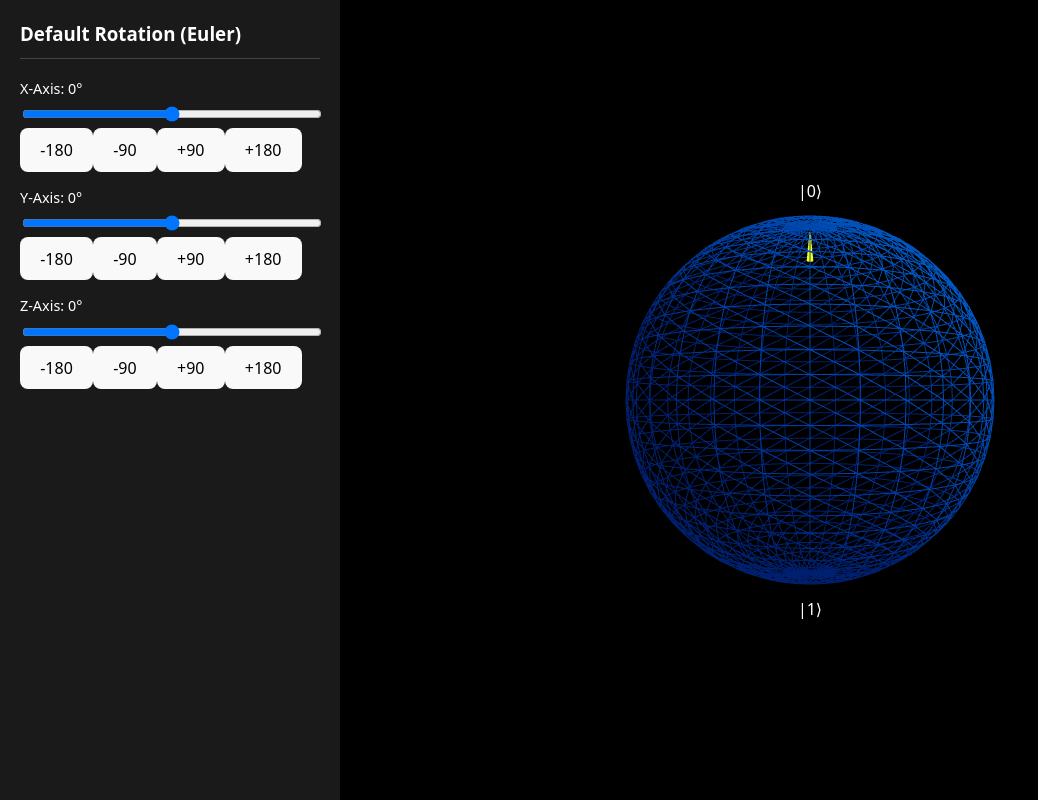
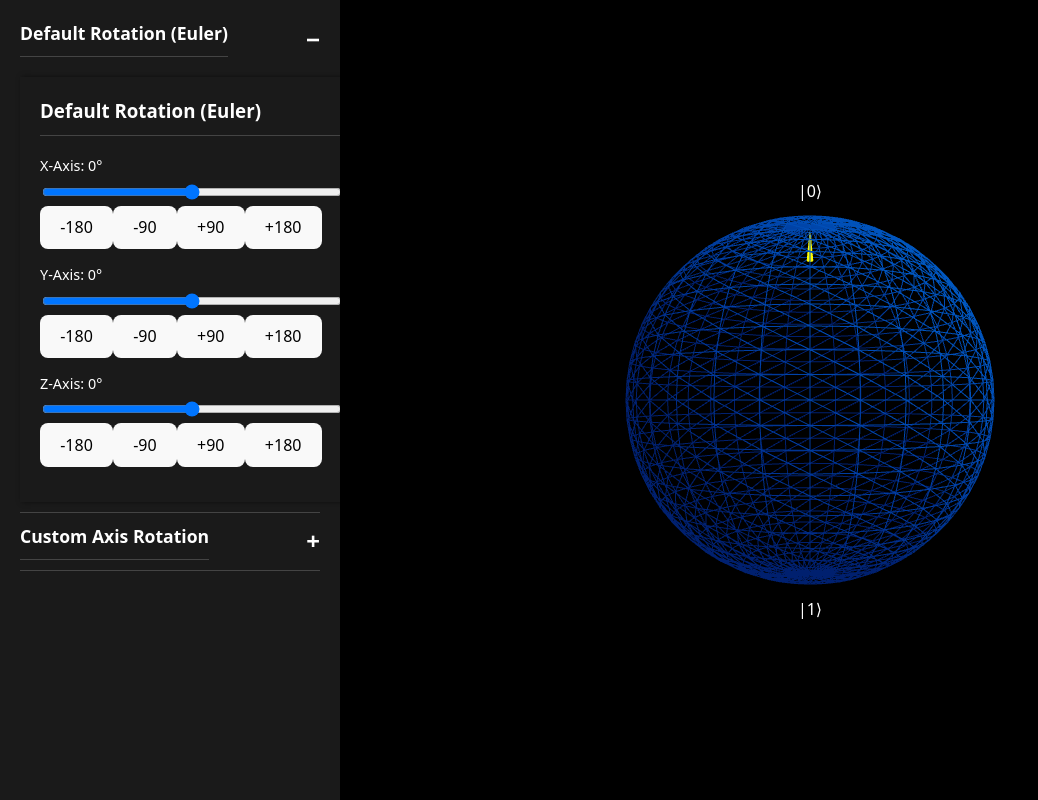
Before and after one commit to Andrew-Trautzsch/BlochSphereAR-Webapp, a React (Vite) app: page / in a window 1280 px wide. Shown: the whole page, without its empty margins (0-1038 px from the left). Built offline with nearby package versions, Linux system fonts and the light colour scheme.

Commit message:
added multiple side menus

```diff
--- a/src/App.css
+++ b/src/App.css
@@ -55,3 +55,30 @@ html, body, #root {
   height: 100%;
   position: relative;
 }
+
+.accordion-menu {
+  margin-bottom: 10px;
+  border-bottom: 1px solid #444;
+}
+
+.accordion-header {
+  display: flex;
+  justify-content: space-between;
+  align-items: center;
+  cursor: pointer;
+  padding-bottom: 10px; /* Use padding instead of margin on h3 */
+}
+
+.accordion-header h3 {
+  margin: 0; /* Remove default margin */
+  font-size: 1.1em;
+}
+
+.accordion-header span {
+  font-size: 1.5em; /* Make + / - symbols larger */
+  font-weight: bold;
+}
+
+.accordion-content {
+  padding: 10px 0;
+}
--- /dev/null
+++ b/src/components/AccordionMenu.jsx
@@ -0,0 +1,17 @@
+import React from 'react';
+
+export default function AccordionMenu({ title, children, isOpen, setIsOpen }) {
+  return (
+    <div className="accordion-menu">
+      <div className="accordion-header" onClick={setIsOpen}>
+        <h3>{title}</h3>
+        <span>{isOpen ? '−' : '+'}</span>
+      </div>
+      {isOpen && (
+        <div className="accordion-content">
+          {children}
+        </div>
+      )}
+    </div>
+  );
+}
--- /dev/null
+++ b/src/components/CustomRotationMenu.jsx
@@ -0,0 +1,30 @@
+import React from 'react';
+
+// Make sure "export default" is here
+export default function CustomRotationMenu({ rotation, setRotation }) {
+  // TODO: Add state and handlers for custom axis rotation
+
+  return (
+    <div className="custom-rotation-menu">
+      <p>Controls for custom axis rotation will go here.</p>
+      {/* Example:
+      <div className="input-group">
+        <label>Axis X:</label>
+        <input type="number" step="0.1" />
+      </div>
+      <div className="input-group">
+        <label>Axis Y:</label>
+        <input type="number" step="0.1" />
+      </div>
+      <div className="input-group">
+        <label>Axis Z:</label>
+        <input type="number" step="0.1" />
+      </div>
+      <div className="slider-group">
+        <label>Angle:</label>
+        <input type="range" min="-180" max="180" step="1" />
+      </div>
+      */}
+    </div>
+  );
+}
--- /dev/null
+++ b/src/components/DefaultRotationMenu.jsx
@@ -0,0 +1,101 @@
+import React from 'react';
+
+// Helper to convert degrees to radians
+const degToRad = (deg) => (deg * Math.PI) / 180;
+
+// Helper to wrap angles between -180 and 180
+const wrapAngle = (angle) => {
+  return (angle + 180) % 360 - 180;
+}
+
+export default function SideMenu({ rotation, setRotation }) {
+  // We manage state in radians, but sliders are more intuitive in degrees
+  const rotDeg = {
+    x: (rotation[0] * 180) / Math.PI,
+    y: (rotation[1] * 180) / Math.PI,
+    z: (rotation[2] * 180) / Math.PI,
+  };
+
+  // Handle changes from any slider
+  const handleRotationChange = (axis, value) => {
+    const newRotDeg = { ...rotDeg };
+    newRotDeg[axis] = parseFloat(value); // Update the degree value for the correct axis
+
+    // Set the state in radians for THREE.js
+    setRotation([
+      degToRad(newRotDeg.x),
+      degToRad(newRotDeg.y),
+      degToRad(newRotDeg.z),
+    ]);
+  };
+
+  // Handle preset button clicks
+  const handlePresetChange = (axis, angleToAdd) => {
+    const currentAngle = rotDeg[axis];
+    const newAngle = wrapAngle(currentAngle + angleToAdd);
+    handleRotationChange(axis, newAngle);
+  };
+
+  return (
+    <div className="side-menu">
+      <h3>Default Rotation (Euler)</h3>
+
+      {/* --- X-AXIS --- */}
+      <div className="slider-group">
+        <label>X-Axis: {rotDeg.x.toFixed(0)}°</label>
+        <input
+          type="range"
+          min="-180"
+          max="180"
+          step="1"
+          value={rotDeg.x}
+          onChange={(e) => handleRotationChange('x', e.target.value)}
+        />
+        <div className="preset-buttons">
+          <button onClick={() => handlePresetChange('x', -180)}>-180</button>
+          <button onClick={() => handlePresetChange('x', -90)}>-90</button>
+          <button onClick={() => handlePresetChange('x', 90)}>+90</button>
+          <button onClick={() => handlePresetChange('x', 180)}>+180</button>
+        </div>
+      </div>
+
+      {/* --- Y-AXIS --- */}
+      <div className="slider-group">
+        <label>Y-Axis: {rotDeg.y.toFixed(0)}°</label>
+        <input
+          type="range"
+          min="-180"
+          max="180"
+          step="1"
+          value={rotDeg.y}
+          onChange={(e) => handleRotationChange('y', e.target.value)}
+        />
+        <div className="preset-buttons">
+          <button onClick={() => handlePresetChange('y', -180)}>-180</button>
+          <button onClick={() => handlePresetChange('y', -90)}>-90</button>
+          <button onClick={() => handlePresetChange('y', 90)}>+90</button>
+          <button onClick={() => handlePresetChange('y', 180)}>+180</button>
+        </div>
+      </div>
+
+      {/* --- Z-AXIS --- */}
+      <div className="slider-group">
+        <label>Z-Axis: {rotDeg.z.toFixed(0)}°</label>
+        <input
+          type="range"
+          min="-180"
+          max="180"
+          step="1"
+          value={rotDeg.z}
+          onChange={(e) => handleRotationChange('z', e.target.value)}
+        />
+        <div className="preset-buttons">
+          <button onClick={() => handlePresetChange('z', -180)}>-180</button>
+          <button onClick={() => handlePresetChange('z', -90)}>-90</button>
+          <button onClick={() => handlePresetChange('z', 90)}>+90</button>
+          <button onClick={() => handlePresetChange('z', 180)}>+180</button>
+        </div>
+      </div>
+    </div>
+  );
+}
--- a/src/components/SideMenu.jsx
+++ b/src/components/SideMenu.jsx
@@ -1,101 +1,40 @@
-import React from 'react';
-
-// Helper to convert degrees to radians
-const degToRad = (deg) => (deg * Math.PI) / 180;
-
-// Helper to wrap angles between -180 and 180
-const wrapAngle = (angle) => {
-  return (angle + 180) % 360 - 180;
-}
+import React, { useState } from 'react';
+import AccordionMenu from './AccordionMenu';
+import DefaultRotationMenu from './DefaultRotationMenu';
+import CustomRotationMenu from './CustomRotationMenu';
 
 export default function SideMenu({ rotation, setRotation }) {
-  // We manage state in radians, but sliders are more intuitive in degrees
-  const rotDeg = {
-    x: (rotation[0] * 180) / Math.PI,
-    y: (rotation[1] * 180) / Math.PI,
-    z: (rotation[2] * 180) / Math.PI,
-  };
-
-  // Handle changes from any slider
-  const handleRotationChange = (axis, value) => {
-    const newRotDeg = { ...rotDeg };
-    newRotDeg[axis] = parseFloat(value); // Update the degree value for the correct axis
-
-    // Set the state in radians for THREE.js
-    setRotation([
-      degToRad(newRotDeg.x),
-      degToRad(newRotDeg.y),
-      degToRad(newRotDeg.z),
-    ]);
-  };
-
-  // Handle preset button clicks
-  const handlePresetChange = (axis, angleToAdd) => {
-    const currentAngle = rotDeg[axis];
-    const newAngle = wrapAngle(currentAngle + angleToAdd);
-    handleRotationChange(axis, newAngle);
-  };
+  // State to manage which menu is open. 'default', 'custom', 'gates', or null
+  const [openMenu, setOpenMenu] = useState('default');
 
   return (
     <div className="side-menu">
-      <h3>Default Rotation (Euler)</h3>
+      <AccordionMenu
+        title="Default Rotation (Euler)"
+        isOpen={openMenu === 'default'}
+        setIsOpen={() => setOpenMenu(openMenu === 'default' ? null : 'default')}
+      >
+        <DefaultRotationMenu rotation={rotation} setRotation={setRotation} />
+      </AccordionMenu>
 
-      {/* --- X-AXIS --- */}
-      <div className="slider-group">
-        <label>X-Axis: {rotDeg.x.toFixed(0)}°</label>
-        <input
-          type="range"
-          min="-180"
-          max="180"
-          step="1"
-          value={rotDeg.x}
-          onChange={(e) => handleRotationChange('x', e.target.value)}
-        />
-        <div className="preset-buttons">
-          <button onClick={() => handlePresetChange('x', -180)}>-180</button>
-          <button onClick={() => handlePresetChange('x', -90)}>-90</button>
-          <button onClick={() => handlePresetChange('x', 90)}>+90</button>
-          <button onClick={() => handlePresetChange('x', 180)}>+180</button>
-        </div>
-      </div>
+      <AccordionMenu
+        title="Custom Axis Rotation"
+        isOpen={openMenu === 'custom'}
+        setIsOpen={() => setOpenMenu(openMenu === 'custom' ? null : 'custom')}
+      >
+        <CustomRotationMenu rotation={rotation} setRotation={setRotation} />
+      </AccordionMenu>
 
-      {/* --- Y-AXIS --- */}
-      <div className="slider-group">
-        <label>Y-Axis: {rotDeg.y.toFixed(0)}°</label>
-        <input
-          type="range"
-          min="-180"
-          max="180"
-          step="1"
-          value={rotDeg.y}
-          onChange={(e) => handleRotationChange('y', e.target.value)}
-        />
-        <div className="preset-buttons">
-          <button onClick={() => handlePresetChange('y', -180)}>-180</button>
-          <button onClick={() => handlePresetChange('y', -90)}>-90</button>
-          <button onClick={() => handlePresetChange('y', 90)}>+90</button>
-          <button onClick={() => handlePresetChange('y', 180)}>+180</button>
-        </div>
-      </div>
-
-      {/* --- Z-AXIS --- */}
-      <div className="slider-group">
-        <label>Z-Axis: {rotDeg.z.toFixed(0)}°</label>
-        <input
-          type="range"
-          min="-180"
-          max="180"
-          step="1"
-          value={rotDeg.z}
-          onChange={(e) => handleRotationChange('z', e.target.value)}
-        />
-        <div className="preset-buttons">
-          <button onClick={() => handlePresetChange('z', -180)}>-180</button>
-          <button onClick={() => handlePresetChange('z', -90)}>-90</button>
-          <button onClick={() => handlePresetChange('z', 90)}>+90</button>
-          <button onClick={() => handlePresetChange('z', 180)}>+180</button>
-        </div>
-      </div>
+      {/* Placeholder for your next menu */}
+      {/*
+      <AccordionMenu
+        title="Quantum Gates"
+        isOpen={openMenu === 'gates'}
+        setIsOpen={() => setOpenMenu(openMenu === 'gates' ? null : 'gates')}
+      >
+        <p>Quantum Gate buttons will go here.</p>
+      </AccordionMenu>
+      */}
     </div>
   );
 }
```
